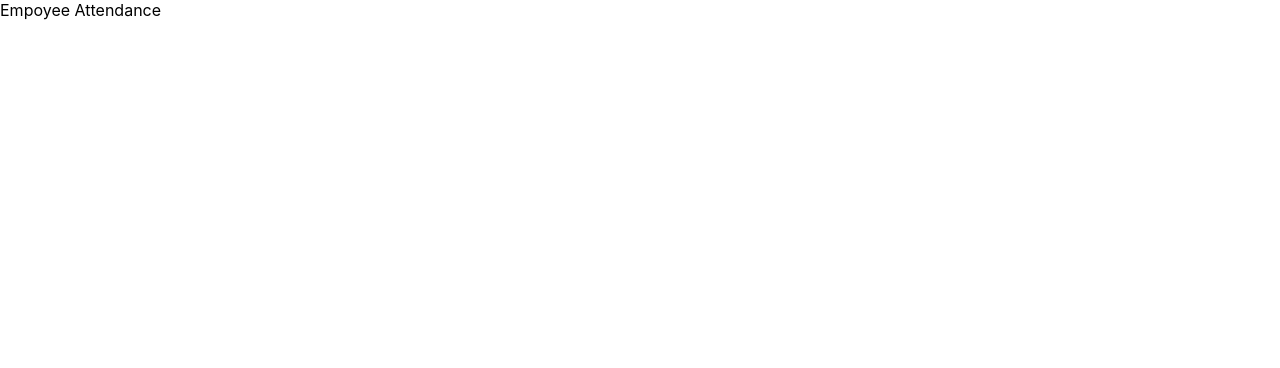
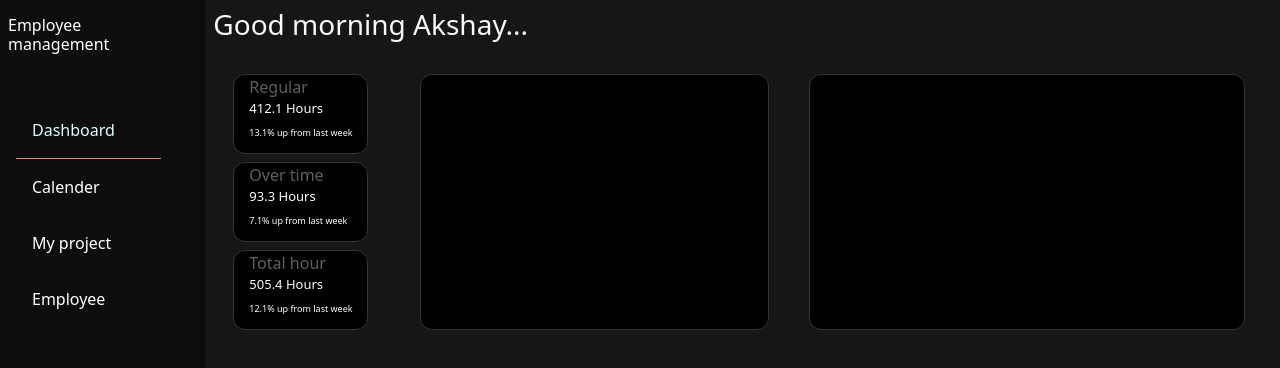
Before and after one commit to nitishhajipur/Empoyee-Attendace, a React (Create React App) app: page / in a window 1280 px wide. Shown: the top 368 px of the page. Built offline with nearby package versions, Linux system fonts and the light colour scheme.

Commit message:
Project setup and UI changes

```diff
--- a/src/App.css
+++ b/src/App.css
@@ -1,38 +1,64 @@
-.App {
-  text-align: center;
+.App-container {
+  background-color: rgb(13, 13, 13);
+  color: white;
+  height: 100vh;
 }
+.nav-container{
+  display: block;
+  min-width: 10rem;
+  padding-right: 2rem;
+  /* border-right: 1px solid rgb(75, 89, 89); */
+  height: 100vh;
+  /* box-shadow: 0px 0px 2px white; */
+}
+.nav-item{
+  width: 100% !important;
+  padding: 1em;
+  margin-left: 1em;
+}
+.nav-link{
+  text-decoration: none;
+  background-color: rgb(13, 13, 13);
+  color: white;
+  font-size: 1em;
+}
+.selected-nav{
+  /* background-color: lightcyan; */
+  padding: 1em;
+  color: lightcyan;
+  border-bottom: 1px solid lightcoral;
+  margin-left: 1em;
+}
+.nav-item:hover{
+  background-color: lightgray;
+  color: black;
+  border-top-right-radius: 26px;
+  border-bottom-left-radius: 26px;
+}
+.body-container{
+  background-color: #171616;
+}
+.cards  {
+  height:16em;
+  background-color: #000000;
+  border: 1px solid rgb(53, 51, 51);
+  border-radius: 12px;
+  /* box-shadow: 0px 0px 3px lightgrey; */
+}
+.hour-card{
+  height:5em;
+  background-color: #000000;
+  border: 1px solid rgb(53, 51, 51);
+  padding-left: 15px;
+  border-radius: 12px;
 
-.App-logo {
-  height: 40vmin;
-  pointer-events: none;
 }
-
-@media (prefers-reduced-motion: no-preference) {
-  .App-logo {
-    animation: App-logo-spin infinite 20s linear;
-  }
+.h-name{
+  color: rgb(95, 94, 94);
 }
-
-.App-header {
-  background-color: #282c34;
-  min-height: 100vh;
-  display: flex;
-  flex-direction: column;
-  align-items: center;
-  justify-content: center;
-  font-size: calc(10px + 2vmin);
-  color: white;
+.hours{
+  font-size: 13px;
 }
-
-.App-link {
-  color: #61dafb;
+.growth {
+  font-size: 9px;
 }
-
-@keyframes App-logo-spin {
-  from {
-    transform: rotate(0deg);
-  }
-  to {
-    transform: rotate(360deg);
-  }
-}
--- a/src/App.tsx
+++ b/src/App.tsx
@@ -1,11 +1,32 @@
+// src/App.tsx
 
+import React from 'react';
+import Dashboard from './component/Dashboard/Dashboard';
+// import Navbar from './component/Dashboard/Navbar';
+import AppNavbar from './component/Dashboard/Navbar';
+import { BrowserRouter, Route, Routes } from 'react-router-dom';
+import NoPage from './component/Dashboard/NoPage';
+import Layout from './component/Dashboard/Navbar';
 import './App.css';
+import Calender from './component/Dashboard/Calender';
+import Employee from './component/Dashboard/Employee';
+import Project from './component/Dashboard/Project';
+
 
 function App() {
   return (
-    <div className="">
-      Empoyee Attendance
-    </div>
+    <BrowserRouter>
+      <Routes>
+        <Route path="/" element={<Layout />}>
+          <Route index element={<Dashboard />} />
+          <Route path='/calender' element={<Calender />} />
+          <Route path='/project' element={<Project />} />
+          <Route path='/employee' element={<Employee />} />
+
+          <Route path="*" element={<NoPage />} />
+        </Route>
+      </Routes>
+    </BrowserRouter>
   );
 }
 
--- /dev/null
+++ b/src/component/Dashboard/Calender.tsx
@@ -0,0 +1,9 @@
+import React from 'react'
+
+function Calender() {
+  return (
+    <div>Calender</div>
+  )
+}
+
+export default Calender
--- /dev/null
+++ b/src/component/Dashboard/Dashboard.tsx
@@ -0,0 +1,48 @@
+import React from 'react'
+
+function Dashboard() {
+    return (
+        <div className='bg-secodary'>
+            <h3 className='text-light'>Good morning Akshay...</h3>
+            <div className='container-fluid row gap-4 mt-4'>
+                <div className='col-2'>
+                    <div className='m-2 hour-card'>
+                        <span className='h-name'>
+                            Regular
+                        </span>
+                        <div className='hours'>
+                            412.1 Hours
+                        </div>
+                        <span className='growth'>13.1% up from last week</span>
+                    </div>
+                    <div className='m-2 hour-card'>
+                        <span className='h-name'>
+                            Over time
+                        </span>
+                        <div className='hours'>
+                            93.3 Hours
+                        </div>
+                        <span className='growth'>7.1% up from last week</span>
+                    </div>
+                    <div className='m-2 hour-card'>
+                        <span className='h-name'>
+                            Total hour
+                        </span>
+                        <div className='hours'>
+                            505.4 Hours
+                        </div>
+                        <span className='growth'>12.1% up from last week</span>
+                    </div>
+                </div>
+                <div className='col-4 m-2 cards'>
+
+                </div>
+                <div className='col-5 m-2 cards'>
+
+                </div>
+            </div>
+        </div>
+    )
+}
+
+export default Dashboard
--- /dev/null
+++ b/src/component/Dashboard/Employee.tsx
@@ -0,0 +1,9 @@
+import React from 'react'
+
+function Employee() {
+  return (
+    <div>Employee</div>
+  )
+}
+
+export default Employee
--- /dev/null
+++ b/src/component/Dashboard/Navbar.tsx
@@ -0,0 +1,36 @@
+
+import { Outlet, Link, useNavigate, NavLink, useLocation } from "react-router-dom";
+import Nav from 'react-bootstrap/Nav';
+
+const Layout = () => {
+    const location = useLocation();
+
+    const { pathname }: any = location;
+    console.log(pathname)
+    return (
+        <div className="row App-container">
+            <nav className="col-2">
+                <div className="nav-container">
+                    <h6 className="mb-5 pt-3 ps-2">Employee management</h6>
+                    <div className={pathname == '/' ? 'selected-nav' : 'nav-item'}>
+                        <NavLink to="/" className='nav-link'>Dashboard</NavLink>
+                    </div>
+                    <div className={pathname == '/calender' ? 'selected-nav' : 'nav-item'}>
+                        <NavLink to="/calender" className='nav-link'>Calender</NavLink>
+                    </div>
+                    <div className={pathname == '/project' ? 'selected-nav' : 'nav-item'}>
+                        <NavLink to="/project" className='nav-link'>My project</NavLink>
+                    </div>
+                    <div className={pathname == '/employee' ? 'selected-nav' : 'nav-item'}>
+                        <NavLink to="/employee" className='nav-link'>Employee</NavLink>
+                    </div>
+                </div>
+            </nav>
+            <div className="col-10 container-fluid p-2 body-container">
+                <Outlet />
+            </div>
+        </div>
+    )
+};
+
+export default Layout;
--- /dev/null
+++ b/src/component/Dashboard/NoPage.tsx
@@ -0,0 +1,9 @@
+import React from 'react'
+
+function NoPage() {
+  return (
+    <div>NoPage</div>
+  )
+}
+
+export default NoPage
--- /dev/null
+++ b/src/component/Dashboard/Project.tsx
@@ -0,0 +1,9 @@
+import React from 'react'
+
+function Project() {
+  return (
+    <div>Project</div>
+  )
+}
+
+export default Project
--- a/src/index.tsx
+++ b/src/index.tsx
@@ -3,6 +3,8 @@ import ReactDOM from 'react-dom/client';
 import './index.css';
 import App from './App';
 import reportWebVitals from './reportWebVitals';
+import 'bootstrap/dist/css/bootstrap.min.css';
+
 
 const root = ReactDOM.createRoot(
   document.getElementById('root') as HTMLElement
```
Also changed, not shown: package.json (+8 -0 lines), 1 other file (tests, documents, lock files or other folders).
